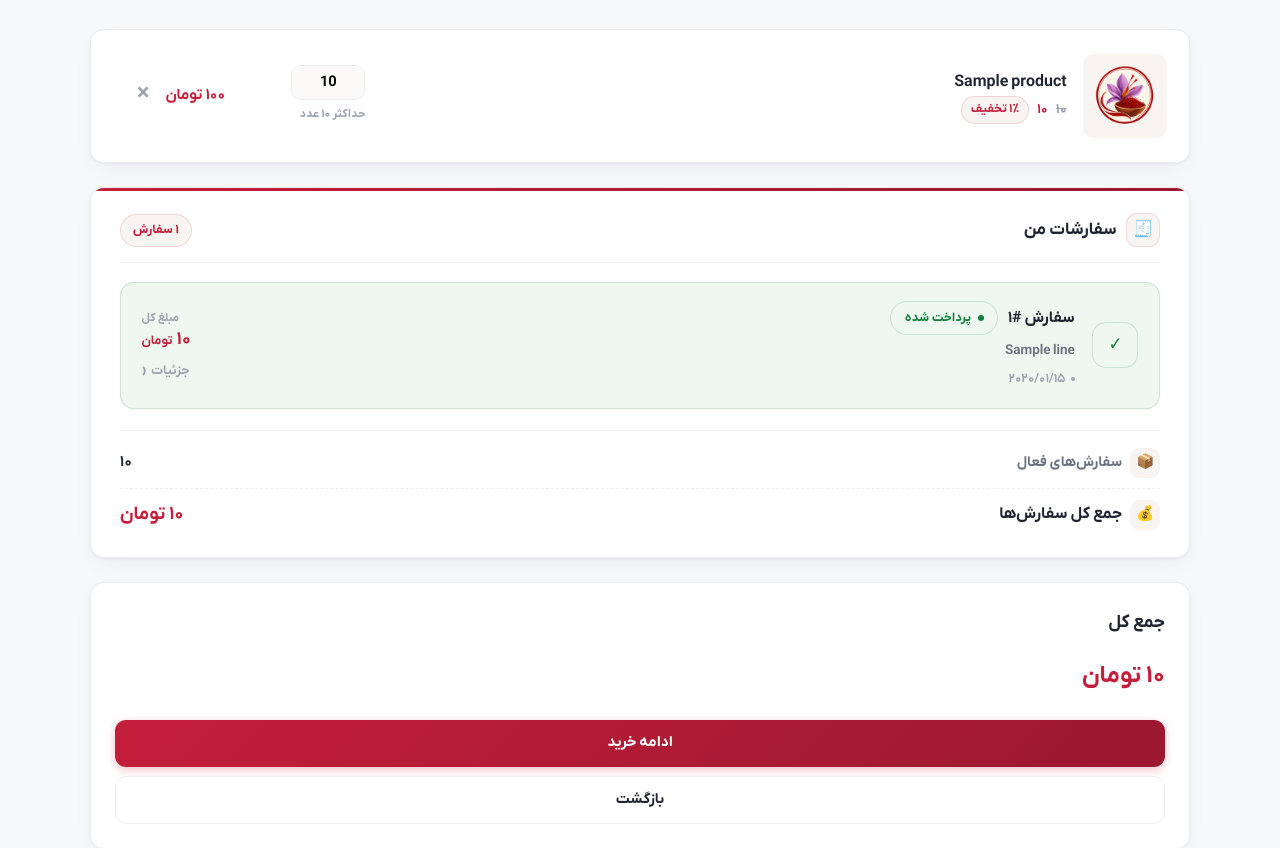
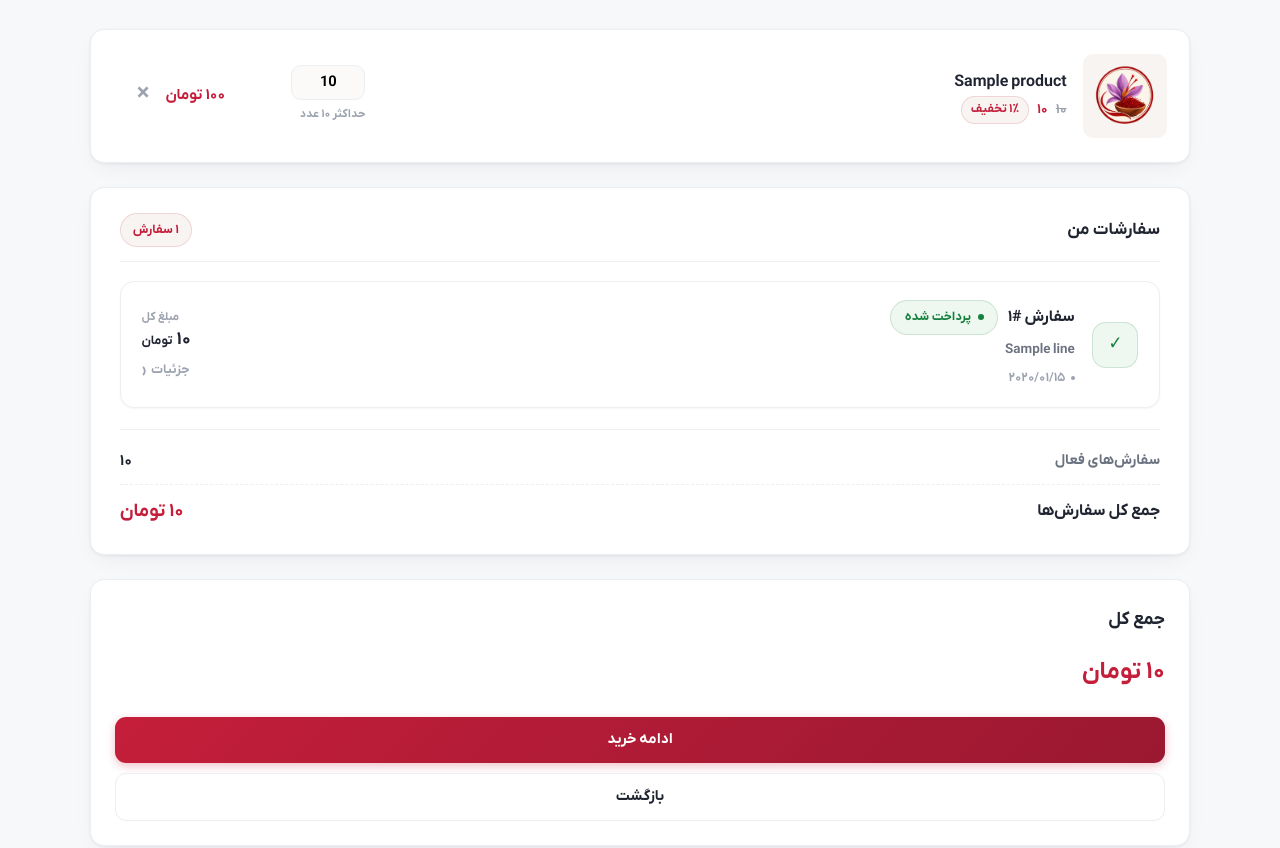
Before and after one commit to ShayanCoder710/Falahati-Saffron, a Flask app: template templates/cart.html in a window 1280 px wide. Shown: the part 162-1010 px from the top of the page. Run offline with Flask 3, Linux system fonts and the light colour scheme; the template is opened without the code that fills it: most values are stand-ins (such as "Sample title", 1, 10 or a date in 2020); data that the repository does not hold is empty.

Commit message:
restyled cart order box, scoped status colors

```diff
--- a/static/css/style.css
+++ b/static/css/style.css
@@ -1135,18 +1135,6 @@ code {
     padding: 1.6rem 1.8rem;
     border: 1px solid var(--border);
     box-shadow: var(--shadow);
-    position: relative;
-    overflow: hidden;
-}
-
-.my-orders::before {
-    content: '';
-    position: absolute;
-    top: 0;
-    right: 0;
-    left: 0;
-    height: 3px;
-    background: linear-gradient(90deg, var(--red), var(--red-dark));
 }
 
 .my-orders-header {
@@ -1162,24 +1150,6 @@ code {
     font-size: 1.05rem;
     font-weight: 800;
     color: var(--text);
-}
-
-.my-orders-heading {
-    display: flex;
-    align-items: center;
-    gap: .6rem;
-}
-
-.my-orders-heading-icon {
-    width: 34px;
-    height: 34px;
-    border-radius: 11px;
-    background: var(--red-soft);
-    border: 1px solid rgba(196, 30, 58, .12);
-    display: inline-flex;
-    align-items: center;
-    justify-content: center;
-    font-size: 1rem;
 }
 
 .my-orders-count {
@@ -1336,7 +1312,7 @@ code {
 }
 
 .order-row-price-value {
-    color: var(--red);
+    color: var(--text);
     font-weight: 800;
     font-size: 1.12rem;
     line-height: 1.15;
@@ -1431,17 +1407,6 @@ code {
     display: inline-flex;
     align-items: center;
     gap: .5rem;
-}
-
-.my-orders-summary-icon {
-    width: 30px;
-    height: 30px;
-    border-radius: 9px;
-    background: var(--red-soft);
-    display: inline-flex;
-    align-items: center;
-    justify-content: center;
-    font-size: .9rem;
 }
 
 .my-orders-summary-row strong {
@@ -2557,31 +2522,31 @@ code {
     opacity: 1;
 }
 
-.status-pending {
+.status-badge.status-pending {
     background: #FFF7ED;
     color: #C2410C;
     border-color: rgba(194, 65, 12, .18);
 }
 
-.status-paid {
+.status-badge.status-paid {
     background: var(--green-soft);
     color: var(--green);
     border-color: rgba(21, 128, 61, .16);
 }
 
-.status-shipped {
-    background: var(--blue-soft);
-    color: var(--blue);
-    border-color: rgba(37, 99, 235, .2);
-}
-
-.status-completed {
-    background: var(--gray-soft);
-    color: var(--text-soft);
-    border-color: rgba(107, 114, 128, .2);
-}
-
-.status-cancelled {
+.status-badge.status-shipped {
+    background: #F1F5F9;
+    color: #475569;
+    border-color: rgba(71, 85, 105, .18);
+}
+
+.status-badge.status-completed {
+    background: var(--green-soft);
+    color: var(--green);
+    border-color: rgba(21, 128, 61, .16);
+}
+
+.status-badge.status-cancelled {
     background: var(--red-soft);
     color: var(--red);
     border-color: rgba(196, 30, 58, .14);
--- a/templates/cart.html
+++ b/templates/cart.html
@@ -52,10 +52,7 @@
             {% if my_orders %}
             <div class="my-orders">
                 <div class="my-orders-header">
-                    <div class="my-orders-heading">
-                        <span class="my-orders-heading-icon">🧾</span>
-                        <h2>سفارشات من</h2>
-                    </div>
+                    <h2>سفارشات من</h2>
                     <span class="my-orders-count">{{ my_orders | length | fa_num }} سفارش</span>
                 </div>
                 <div class="my-orders-list">
@@ -89,11 +86,11 @@
                 </div>
                 <div class="my-orders-summary">
                     <div class="my-orders-summary-row">
-                        <span class="my-orders-summary-label"><span class="my-orders-summary-icon">📦</span> سفارش‌های فعال</span>
+                        <span class="my-orders-summary-label">سفارش‌های فعال</span>
                         <strong>{{ my_orders_active | fa_num }}</strong>
                     </div>
                     <div class="my-orders-summary-row total">
-                        <span class="my-orders-summary-label"><span class="my-orders-summary-icon">💰</span> جمع کل سفارش‌ها</span>
+                        <span class="my-orders-summary-label">جمع کل سفارش‌ها</span>
                         <strong>{{ my_orders_total | fa_num }} تومان</strong>
                     </div>
                 </div>
```
Also changed, not shown: other parts of static/css/style.css (+21 -15 lines).
